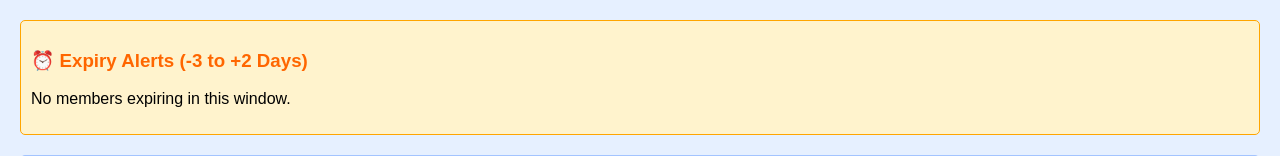
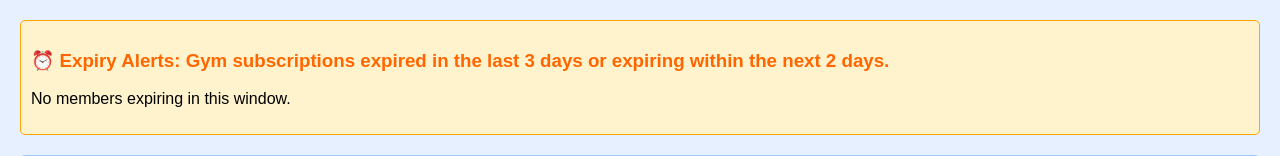
Before and after one commit to sahushubham522-source/aj_fitness, a Flask app: template templates/dashboard.html in a window 1280 px wide. Shown: the part 88-244 px from the top of the page. Run offline with Flask 3, Linux system fonts and the light colour scheme; the template is opened without the code that fills it, so the values that code supplies are empty; some libraries are stand-ins or nearby versions.

Commit message:
Update code

```diff
--- a/templates/dashboard.html
+++ b/templates/dashboard.html
@@ -82,7 +82,7 @@
         </div>
     </header>
 <div style="background-color:#fff3cd; padding:10px; border:1px solid #ffa500; border-radius:5px; margin-top:20px;">
-  <h3 style="color:#ff6600;">⏰ Expiry Alerts (-3 to +2 Days)</h3>
+  <h3 style="color:#ff6600;">⏰ Expiry Alerts: Gym subscriptions expired in the last 3 days or expiring within the next 2 days.</h3>
   {% if expiry_alerts %}
     <ul>
       {% for member in expiry_alerts %}
```
